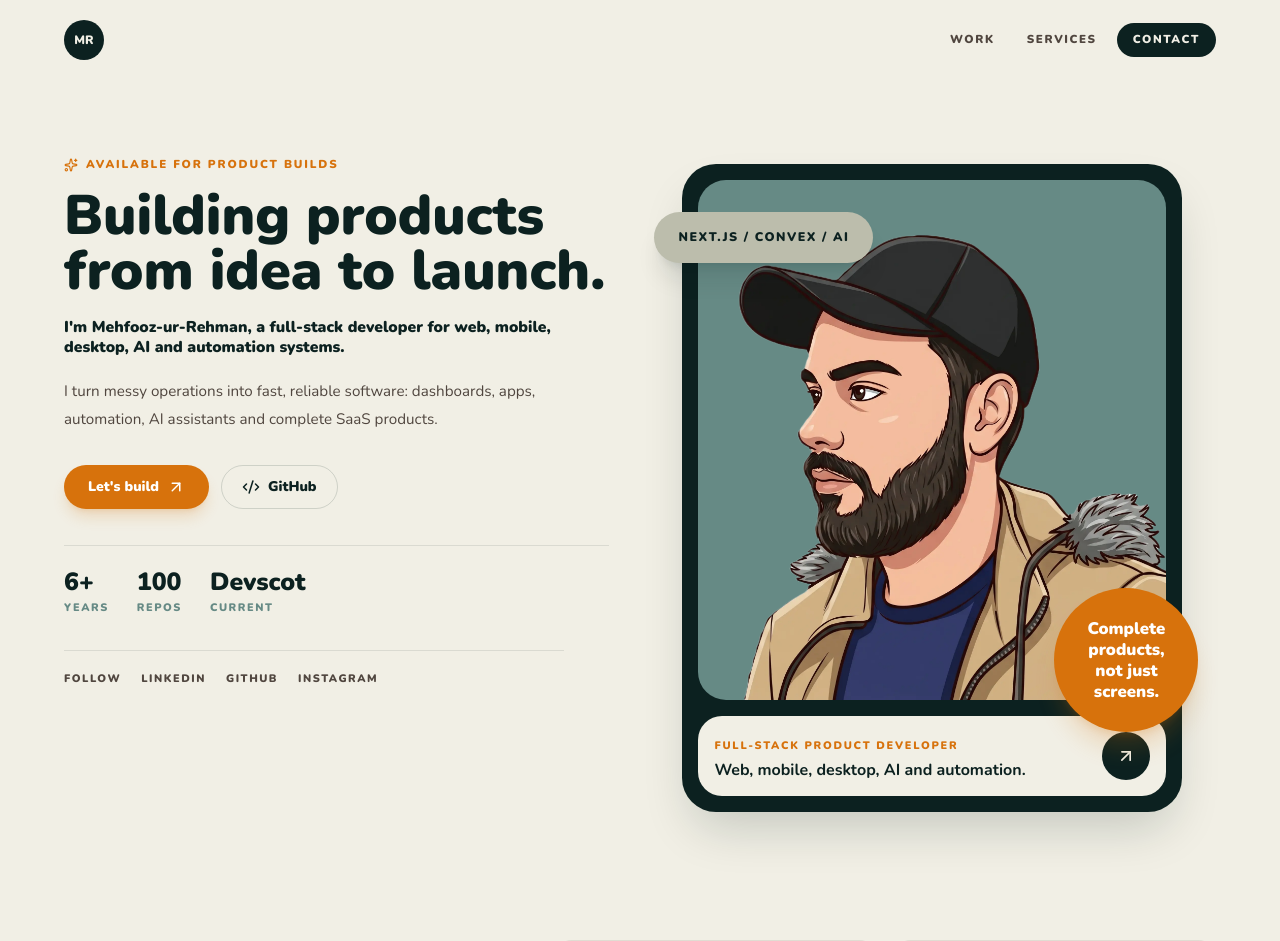
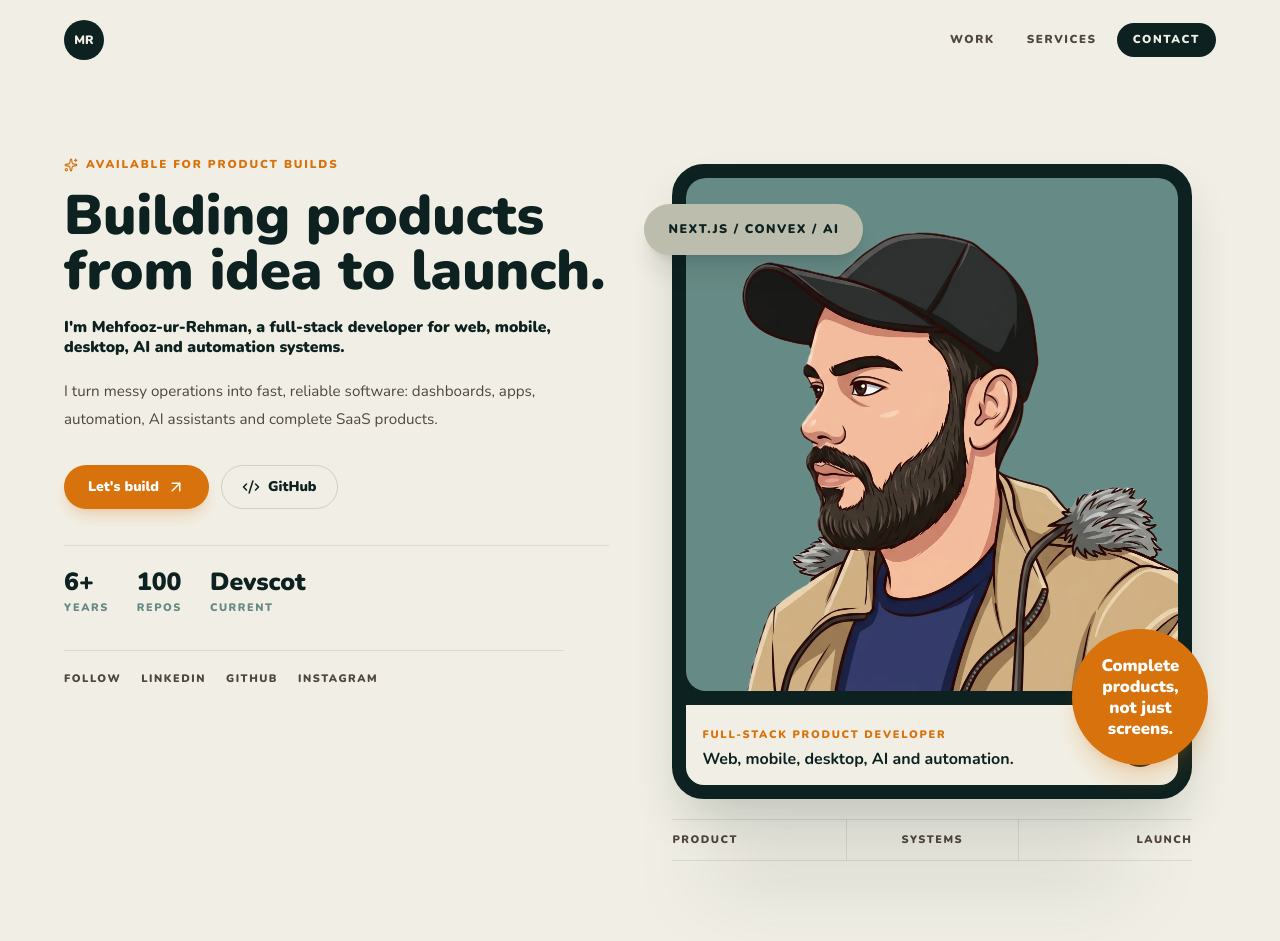
Before and after one commit to MehfoozurRehman/portfolio, a Next.js app: page / in a window 1280 px wide. Shown: the top 941 px of the page. Built offline with nearby package versions, Linux system fonts and the light colour scheme.

Commit message:
Refine portfolio media panel styling

```diff
--- a/app/page.tsx
+++ b/app/page.tsx
@@ -70,26 +70,32 @@ export default function Home() {
             <a className="hover:text-[#D7720C]" href={profile.instagram} target="_blank" rel="noreferrer">Instagram</a>
           </div>
         </div>
-        <div className="relative mx-auto w-full max-w-[500px] justify-self-center lg:mt-2 lg:justify-self-end">
-          <div className="absolute -left-7 top-12 z-10 hidden rounded-full bg-[#BCBDAC] px-6 py-4 text-[0.78rem] font-black uppercase tracking-[0.12em] text-[#0C2120] shadow-xl shadow-[#0C2120]/10 sm:block">
+        <div className="relative mx-auto w-full max-w-[520px] justify-self-center lg:mt-2 lg:justify-self-end">
+          <div className="absolute -left-7 top-10 z-10 hidden rounded-full bg-[#BCBDAC] px-6 py-4 text-[0.78rem] font-black uppercase tracking-[0.12em] text-[#0C2120] shadow-xl shadow-[#0C2120]/10 sm:block">
             Next.js / Convex / AI
           </div>
-          <div className="absolute -right-4 bottom-20 z-10 hidden size-36 place-items-center rounded-full bg-[#D7720C] p-6 text-center text-white shadow-xl shadow-[#D7720C]/20 sm:grid">
+          <div className="absolute -right-4 bottom-24 z-10 hidden size-[8.5rem] place-items-center rounded-full bg-[#D7720C] p-5 text-center text-white shadow-xl shadow-[#D7720C]/20 sm:grid">
             <strong className="text-[1.05rem] font-black leading-tight">Complete products, not just screens.</strong>
           </div>
-          <div className="overflow-hidden rounded-[34px] bg-[#0C2120] p-4 shadow-2xl shadow-[#0C2120]/20">
-            <div className="relative aspect-[0.9] overflow-hidden rounded-[28px] bg-[#668A85]">
+          <div className="absolute -bottom-6 left-8 hidden h-16 w-[82%] rounded-full bg-[#0C2120]/10 blur-2xl lg:block" />
+          <div className="relative overflow-hidden rounded-[32px] border-[14px] border-[#0C2120] bg-[#0C2120] shadow-2xl shadow-[#0C2120]/20">
+            <div className="relative aspect-[0.96] overflow-hidden rounded-[20px] bg-[#668A85]">
               <Image className="h-full w-full object-cover object-center" src="/pic.webp" alt="Mehfooz-ur-Rehman" width={720} height={840} priority />
             </div>
-            <div className="mt-4 grid gap-3 rounded-[24px] bg-[#F1EFE5] p-4 text-[#0C2120] sm:grid-cols-[1fr_auto] sm:items-center">
+            <div className="grid gap-3 border-t-[14px] border-[#0C2120] bg-[#F1EFE5] p-4 text-[#0C2120] sm:grid-cols-[1fr_auto] sm:items-center">
               <div>
                 <span className="text-[0.68rem] font-black uppercase tracking-[0.16em] text-[#D7720C]">{profile.role}</span>
                 <strong className="mt-1 block text-[1rem] leading-tight">Web, mobile, desktop, AI and automation.</strong>
               </div>
-              <a className="inline-flex size-12 items-center justify-center rounded-full bg-[#0C2120] text-[#F1EFE5]" href="#work" aria-label="View work">
+              <a className="inline-flex size-11 items-center justify-center rounded-full bg-[#0C2120] text-[#F1EFE5]" href="#work" aria-label="View work">
                 <ArrowUpRight size={20} aria-hidden="true" />
               </a>
             </div>
+          </div>
+          <div className="mt-5 grid grid-cols-3 border-y border-[#0C2120]/10 text-[0.68rem] font-black uppercase tracking-[0.14em] text-[#50463F]">
+            <span className="py-3">Product</span>
+            <span className="border-x border-[#0C2120]/10 px-3 py-3 text-center">Systems</span>
+            <span className="py-3 text-right">Launch</span>
           </div>
         </div>
       </section>
```
